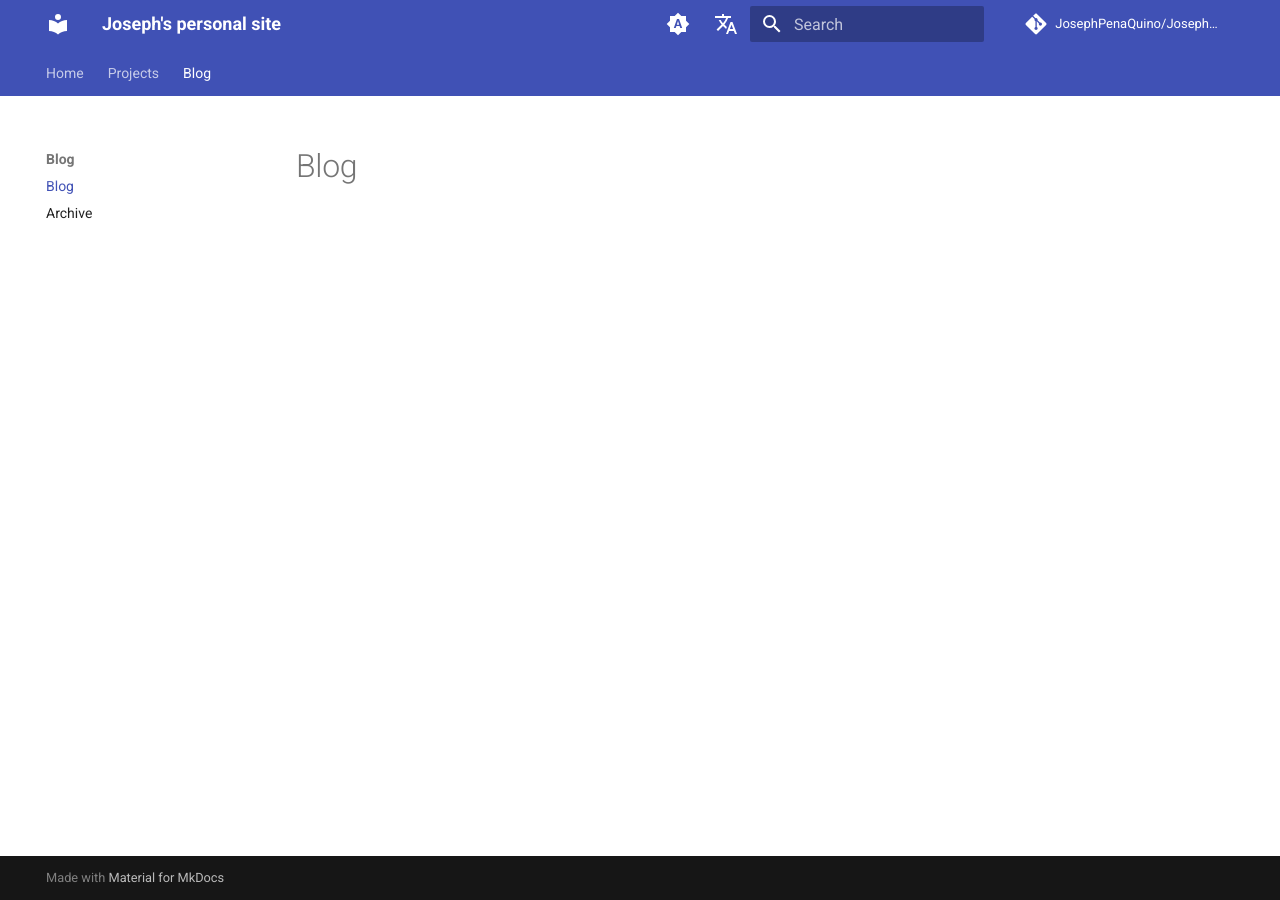
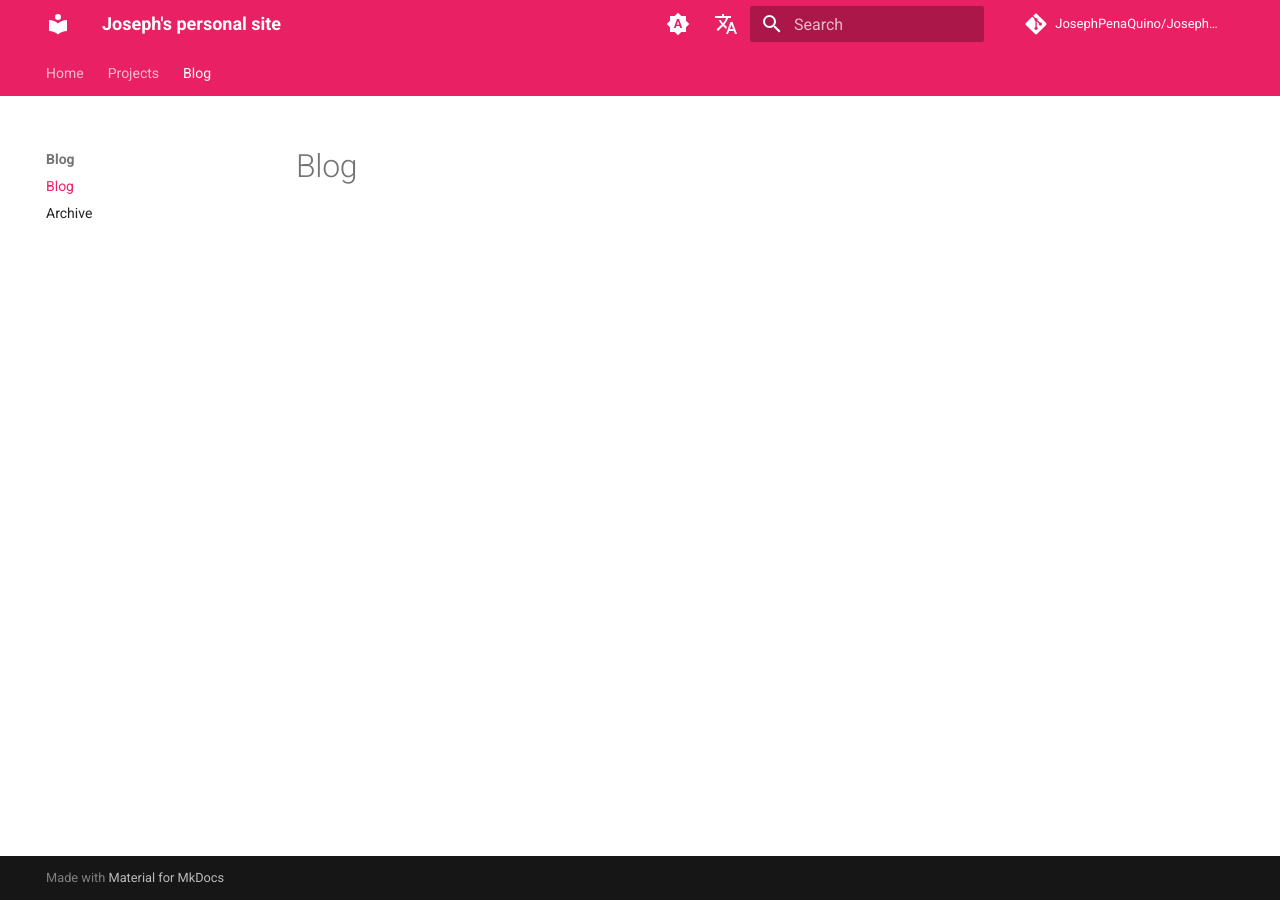
Before and after one commit to joseph-pq/joseph-pq.github.io, an MkDocs documentation site: the page built from docs/blog/index.md, in a window 1280 px wide. Built offline with MkDocs 1.6.1 and Material for MkDocs 9.7.7, drawn with Linux system fonts in a browser that asks for light colours; comment, search, counter and statistics services are not loaded.

Commit message:
🚧 setup primary and accent color

```diff
--- a/mkdocs.yml
+++ b/mkdocs.yml
@@ -20,12 +20,15 @@ theme:
   palette:
     # Palette toggle for automatic mode
     - media: "(prefers-color-scheme)"
+      primary: pink
       toggle:
         icon: material/brightness-auto
         name: Switch to light mode
 
     # Palette toggle for light mode
     - media: "(prefers-color-scheme: light)"
+      primary: pink
+      accent: indigo
       scheme: default
       toggle:
         icon: material/brightness-7
@@ -33,6 +36,8 @@ theme:
 
     # Palette toggle for dark mode
     - media: "(prefers-color-scheme: dark)"
+      primary: pink
+      accent: orange
       scheme: slate
       toggle:
         icon: material/brightness-4
```
